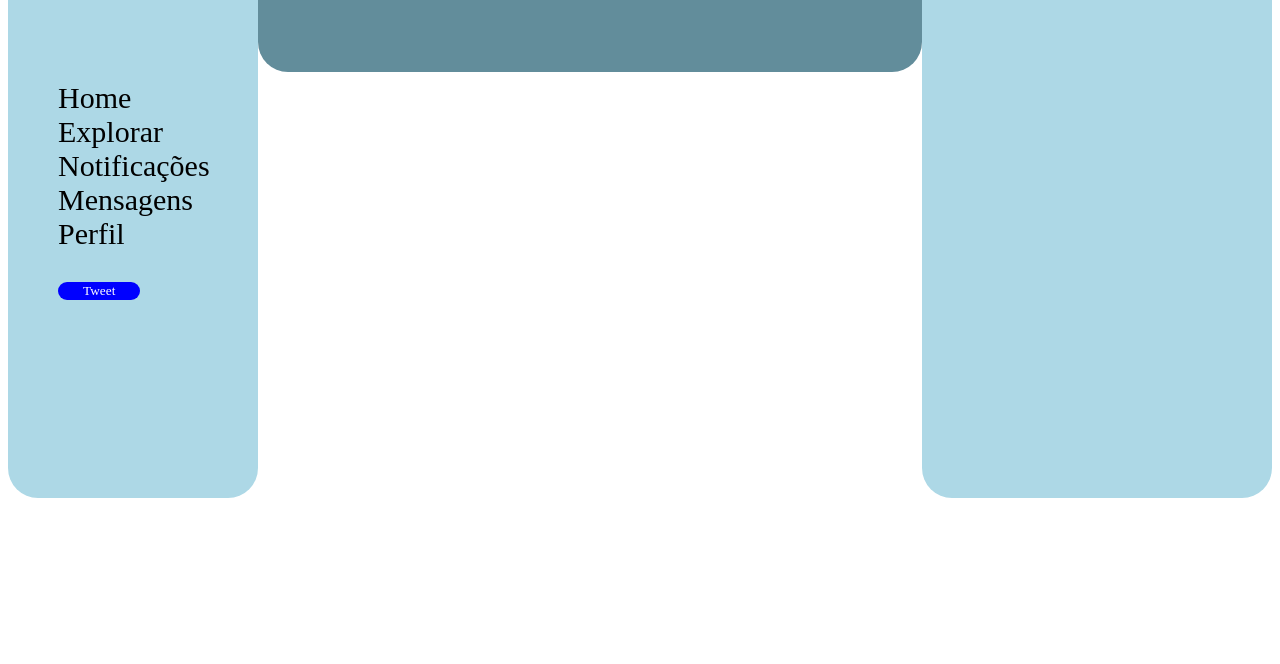
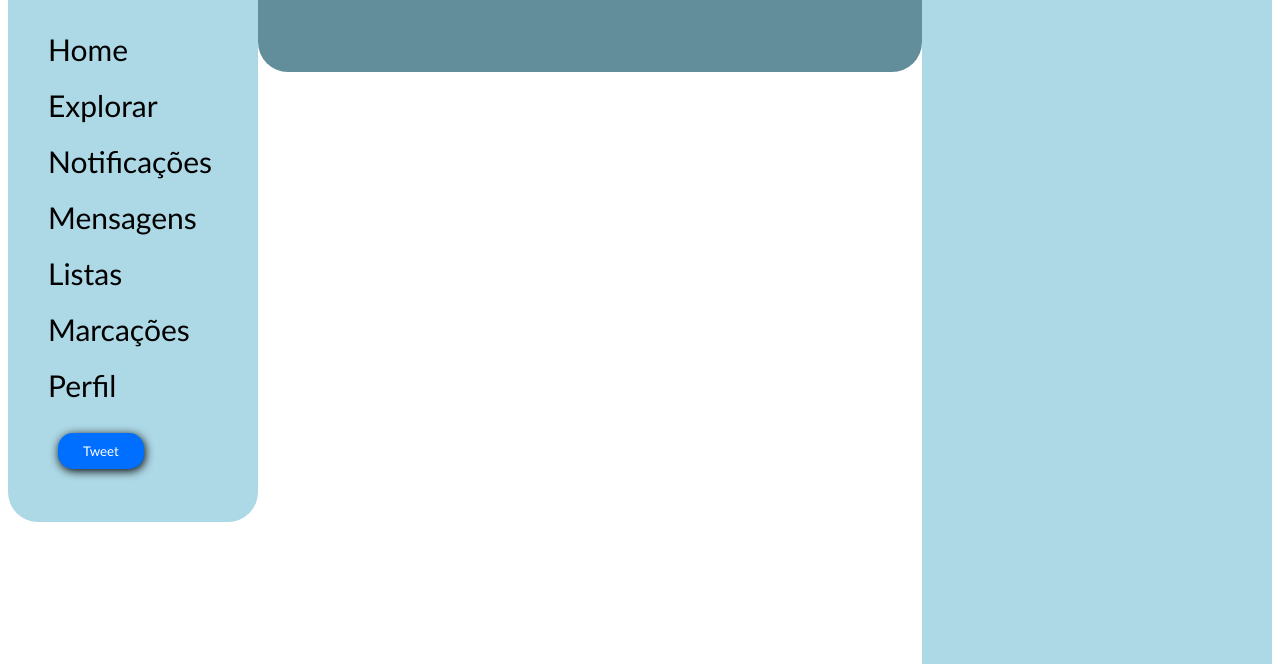
Before and after one commit to Ellyzeul/TP01-HTML, a plain HTML site: page index.html in a window 1280 px wide. Shown: the part 136-800 px from the top of the page. Drawn offline with Linux system fonts and the light colour scheme.

Commit message:
Atualizando a aba esquerda (alteracao de fonte e espacamento na lista)

```diff
--- a/home.css
+++ b/home.css
@@ -1,10 +1,11 @@
 .container{
     display: grid;
     grid-template-columns: 250px auto 350px;
-    grid-template-rows: 200px auto;
+    grid-template-rows: 200px 450px auto;
     grid-template-areas:
     "esquerda topo direita"
     "esquerda feed direita"
+    ". feed direita"
 }
 .aba_esquerda{
     grid-area: esquerda;
@@ -24,7 +25,6 @@
 .feed{
     grid-area: feed;
     background: rgb(255, 255, 255);
-    border-radius: 30px;
 }
 
 #logo{
@@ -35,21 +35,24 @@
 }
 
 .lista_opcoes{
-    font-family: 'Times New Roman', Times, serif;
+    font-family: 'Gill Sans', 'Gill Sans MT', Calibri, 'Trebuchet MS', sans-serif;
     font-size: 30px;
-    padding-top: 50px;
-    padding-left: 50px;
+    justify-self: start;
     list-style-type: none;
 }
 
+li{
+    margin-top: 20px;
+}
+
 #tweetButton{
-    font-family: 'Times New Roman', Times, serif;
+    font-family: 'Gill Sans', 'Gill Sans MT', Calibri, 'Trebuchet MS', sans-serif;
     margin-left: 50px;
-    padding-left: 25px;
-    padding-right: 25px;
+    padding: 10px 25px;
     border: none;
     border-radius: 15px;
     text-decoration: none;
     color: white;
-    background-color: blue;
+    background-color: rgb(0, 110, 255);
+    box-shadow: 1px 2px 10px black;
 }
--- a/index.html
+++ b/index.html
@@ -13,9 +13,56 @@
                 <li>Explorar</li>
                 <li>Notificações</li>
                 <li>Mensagens</li>
+                <li>Listas</li>
+                <li>Marcações</li>
                 <li>Perfil</li>
             </ul>
             <button id="tweetButton">Tweet</button>
+
+        </div>
+        <div class="aba_direita">
+
+        </div>
+        <div class="topo">
+
+        </div>
+        <div class="feed">
+            <br>
+            <br>
+            <br>
+            <br>
+            <br>
+            <br>
+            <br>
+            <br>
+            <br>
+            <br>
+            <br>
+            <br>
+            <br>
+            <br>
+            <br>
+            <br>
+            <br>
+            <br>
+            <br>
+            <br>
+            <br>
+            <br>
+            <br>
+            <br>
+            <br>
+            <br>
+            <br>
+            <br>
+            <br>
+            <br>
+            <br>
+            <br>
+            <br>
+            <br>
+            <br>
+            <br>
             <br>
             <br>
             <br>
@@ -30,14 +77,5 @@
             <br>
 
         </div>
-        <div class="aba_direita">
-
-        </div>
-        <div class="topo">
-
-        </div>
-        <div class="feed">
-
-        </div>
     </body>
 </html>
```
